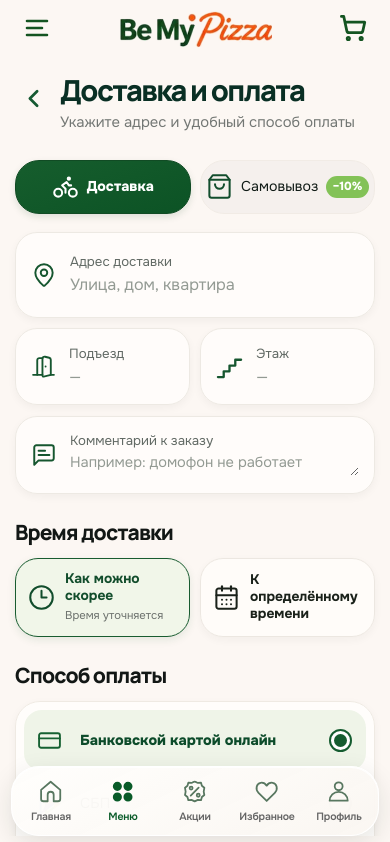
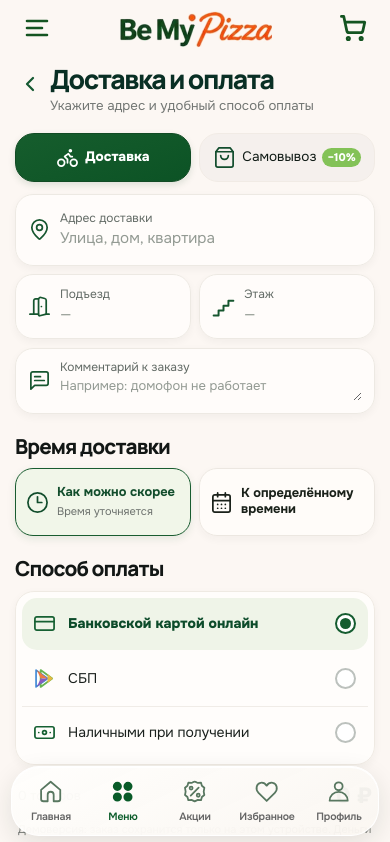
Before and after one commit to Ryt1nger/Be-My-Pizza, a React (Vite) app in the folder apps/customer/: page /checkout in a window 390 px wide. Shown: the top 842 px of the page. Built offline with nearby package versions, Linux system fonts and the light colour scheme.

Commit message:
style(mobile): reduce oversized checkout and confirmation spacing while preserving touch targets

```diff
--- a/apps/customer/src/pages/order-pages.css
+++ b/apps/customer/src/pages/order-pages.css
@@ -359,3 +359,64 @@
   .bmp-order-history-card{padding:23px 26px;border-radius:27px}
 }
 @media(prefers-reduced-motion:reduce){.bmp-choice-tile{transition:none}}
+
+
+/* Small-screen density: match the reference proportions without tiny hit targets. */
+@media(max-width:599px){
+  .bmp-order-page{padding-top:8px;padding-bottom:29px}
+  .bmp-order-titlebar{gap:5px;margin:0 0 17px}
+  .bmp-order-back{width:30px;flex-basis:30px;height:40px}
+  .bmp-order-back svg{width:24px;height:24px}
+  .bmp-order-titlebar h1,.bmp-orders-heading h1{font-size:clamp(26px,6.8vw,34px)}
+  .bmp-order-titlebar p,.bmp-orders-heading p{font-size:clamp(12px,3.4vw,15px);margin-top:3px}
+  .bmp-checkout-fulfillment{gap:8px;margin-bottom:12px}
+  .bmp-choice-tile{min-height:49px;padding:7px 6px;gap:6px;border-radius:19px;font-size:clamp(12px,3.5vw,15px)}
+  .bmp-choice-tile>svg{width:23px;height:23px}
+  .bmp-choice-tile em{font-size:11px;padding:3px 5px}
+  .bmp-checkout-address,.bmp-checkout-input-row{gap:8px}
+  .bmp-checkout-input-card{min-height:65px;gap:9px;padding:10px 12px;border-radius:18px}
+  .bmp-checkout-input-card--wide{min-height:72px}
+  .bmp-checkout-input-card>svg{width:23px;height:23px}
+  .bmp-checkout-input-card small{font-size:12px}
+  .bmp-checkout-input-card input{font-size:clamp(14px,3.9vw,17px)}
+  .bmp-checkout-comment{min-height:66px;margin-top:9px}
+  .bmp-checkout-comment textarea{font-size:13px}
+  .bmp-checkout-stairs{flex-basis:23px}
+  .bmp-checkout-stairs svg{width:23px;height:23px}
+  .bmp-checkout-group{margin-top:20px}
+  .bmp-checkout-group legend{margin-bottom:10px;font-size:clamp(20px,5.3vw,25px)}
+  .bmp-checkout-timing{gap:8px}
+  .bmp-checkout-time-tile{min-height:68px;gap:8px;padding:10px;border-radius:18px}
+  .bmp-checkout-time-tile>svg{width:23px;height:23px}
+  .bmp-checkout-time-tile strong{font-size:clamp(11px,3.3vw,14px)}
+  .bmp-checkout-time-tile small{font-size:11px}
+  .bmp-checkout-payments{padding:6px;border-radius:19px}
+  .bmp-checkout-payment{min-height:52px;padding:9px 11px;gap:9px;grid-template-columns:26px minmax(0,1fr) 22px;font-size:14px;border-radius:15px}
+  .bmp-checkout-payment svg{width:23px;height:23px}
+  .bmp-checkout-payment i{width:21px;height:21px}
+  .bmp-checkout-payment--selected i::after{width:11px;height:11px}
+  .bmp-checkout-total{margin-top:16px;font-size:13px}
+  .bmp-checkout-total strong{font-size:22px}
+  .bmp-checkout-demo-note{margin-top:10px;font-size:11px}
+  .bmp-checkout-submit,.bmp-order-primary-action{min-height:52px;margin-top:15px;font-size:clamp(14px,4vw,17px)}
+  .bmp-confirmation-intro{padding-top:0;padding-bottom:12px}
+  .bmp-confirmation-check{width:86px;height:86px;margin-bottom:3px}
+  .bmp-confirmation-check>span{width:64px;height:64px}
+  .bmp-confirmation-check svg{width:37px;height:37px}
+  .bmp-confirmation-intro h1{font-size:clamp(27px,7vw,35px)}
+  .bmp-confirmation-intro p{font-size:14px;margin:8px auto 10px}
+  .bmp-confirmation-number{padding:6px 13px;font-size:12px}
+  .bmp-confirmation-caution{padding:9px 12px;margin-bottom:10px;font-size:11px}
+  .bmp-order-panel{margin-top:11px;padding:15px 14px;border-radius:21px}
+  .bmp-order-panel h2,.bmp-orders-intro h2{font-size:clamp(20px,5.25vw,25px)}
+  .bmp-confirmation-steps{margin-top:13px}
+  .bmp-confirmation-step{min-height:53px;gap:11px}
+  .bmp-confirmation-step-marker{width:34px;height:34px;flex-basis:34px}
+  .bmp-confirmation-step:not(:last-child)::before{left:16px;top:33px}
+  .bmp-order-product{gap:7px}
+  .bmp-order-product-image{width:48px;height:48px}
+  .bmp-order-product{grid-template-columns:48px minmax(0,1fr) auto auto}
+  .bmp-order-product-copy strong{font-size:13px}
+  .bmp-order-product-qty,.bmp-order-product-price{font-size:12px}
+  .bmp-orders-heading{margin-bottom:16px}
+}
```
